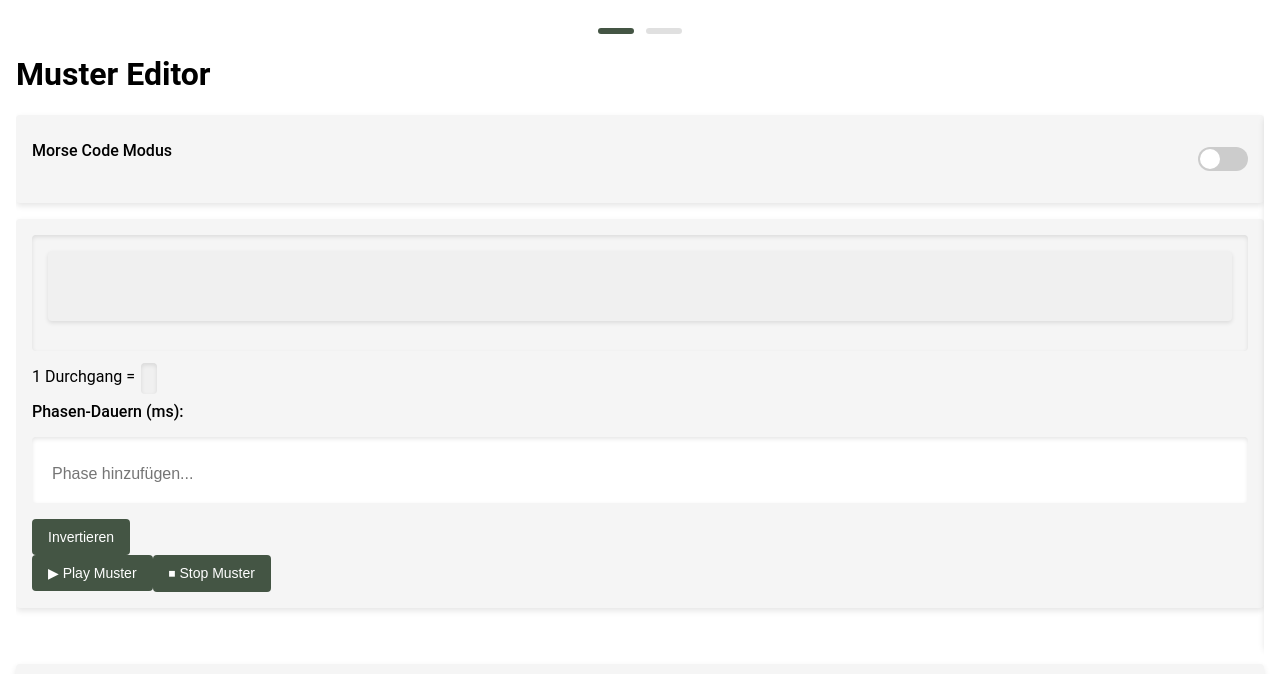
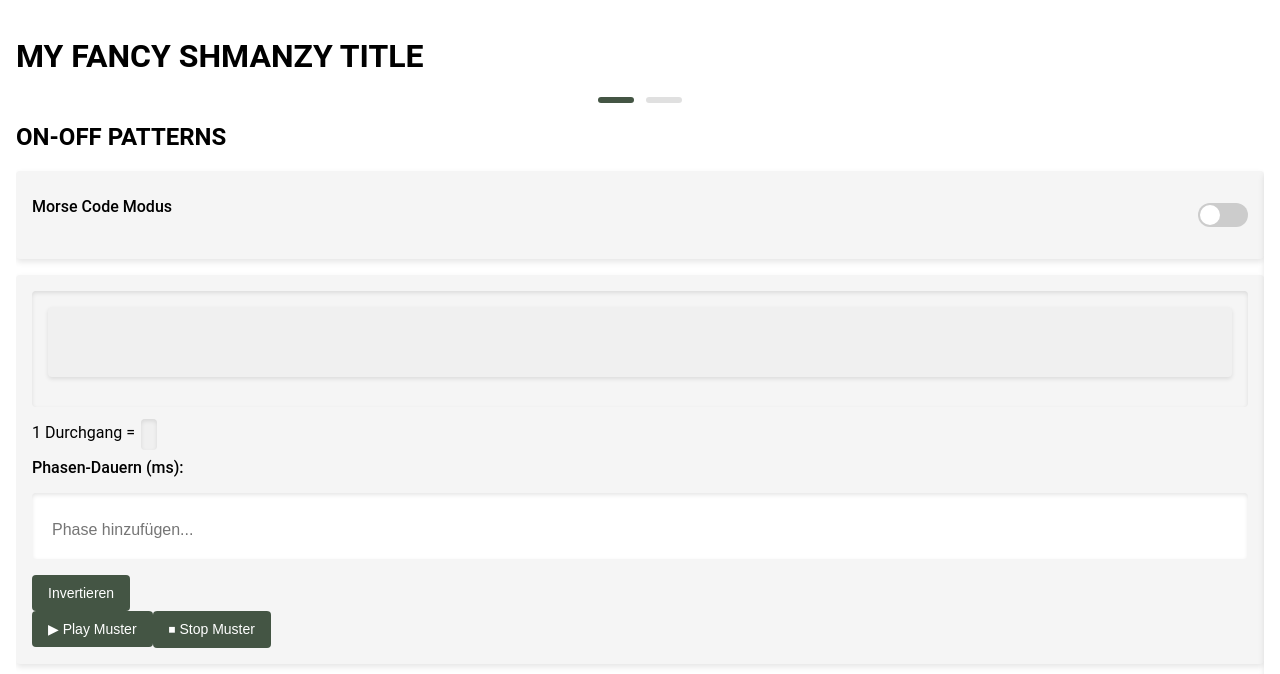
Before and after one commit to JannisMCMXCV/SignalPatterns, a plain HTML site: page SignalPatterns/data/index.html in a window 1280 px wide. Shown: the top 674 px of the page. Drawn offline with Linux system fonts and the light colour scheme; no server answers.

Commit message:
Adds Configurable Titles and Headings

```diff
--- /dev/null
+++ b/SignalPatterns/data/config/config.json
@@ -0,0 +1,5 @@
+{
+    "title": "MY FANCY SHMANZY TITLE",
+    "on-off-patterns-heading": "ON-OFF PATTERNS",
+    "frequency-patterns-heading": "FREQUENCY PATTERNS"
+}
--- a/SignalPatterns/data/index.html
+++ b/SignalPatterns/data/index.html
@@ -3,17 +3,20 @@
   <head>
     <meta charset="UTF-8" />
     <meta name="viewport" content="width=device-width, initial-scale=1.0"/>
+    <title></title>
     <title>Muster Editor</title>
     <link rel="stylesheet" href="style.css">
   </head>
   <body>
+  <div id="template">
+    <h1>{{title}}</h1>
     <div class="carousel-indicators">
       <span class="indicator active" data-index="0"></span>
       <span class="indicator" data-index="1"></span>
     </div>
     <div class="carousel">
       <div class="carousel-item">
-      <h1>Muster Editor</h1>
+        <h2>{{on-off-patterns-heading}}</h2>
 
         <div class="card">
           <div class="switch-container">
@@ -84,7 +87,7 @@
       </div>
 
       <div class="carousel-item">
-      <h1>Lautsprecher Editor</h1>
+        <h2>{{frequency-patterns-heading}}</h2>
         <div class="card">
 
           <div class="track-selector">
@@ -144,9 +147,45 @@
         </div>
       </div>
     </div>
+  </div>
 
+  <script>
+    (() => {
+        console.log('Template Processing START');
 
-  <script src="script.js"></script>
+        fetch('./config/config.json')
+          .then(response => response.json())
+          .then(config => {
+            // Title aktualisieren
+            if (config.title) {
+              document.title = config.title;
+            }
+
+            // Template verarbeiten
+            let template = document.getElementById('template').innerHTML;
+
+            // Platzhalter ersetzen
+            Object.keys(config).forEach(key => {
+              const regex = new RegExp(`{{${key}}}`, 'g');
+              template = template.replace(regex, config[key] || '');
+            });
+
+            // Template ersetzen
+            document.getElementById('template').innerHTML = template;
+
+            // Globale Variable setzen
+            window.APP_CONFIG = config;
+            window.TEMPLATE_PROCESSED = true;
+
+            console.log('Template Processing DONE');
+          })
+          .catch(error => {
+            console.error('Template Fehler:', error);
+            window.TEMPLATE_PROCESSED = true; // Auch bei Fehler weitermachen
+          });
+      })();
+  </script>
+
   <script>
   // Dynamisch Morse-Tabelle generieren
   document.addEventListener('DOMContentLoaded', function() {
@@ -169,5 +208,8 @@
       tableContainer.innerHTML = html;
     });
   </script>
+
+  <script src="script.js"></script>
+
   </body>
 </html>
```
Lines whose indentation alone changed are shown as unchanged.
